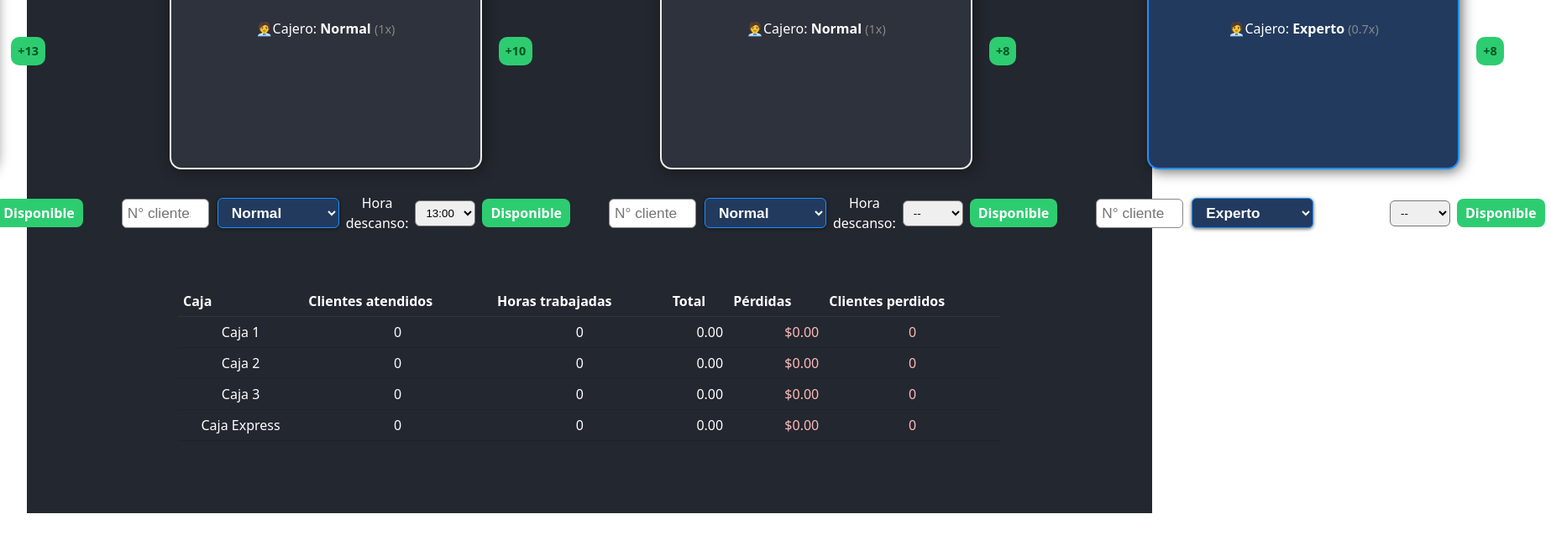
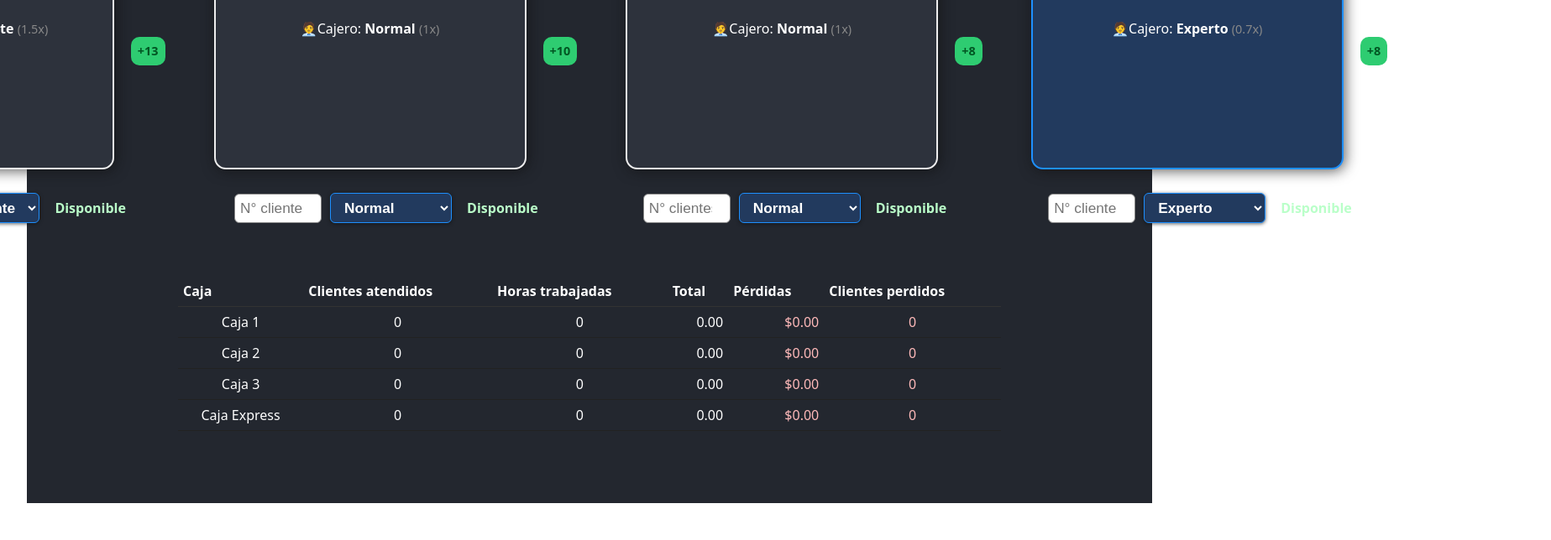
Before and after one commit to Miguelin04/Simulacion, a React app in the folder frontend/: page / in a window 1280 px wide. Shown: the part 487-1131 px from the top of the page at 84% size, 1847 px wide, since content can reach past the window. Built offline with nearby package versions, Linux system fonts and the light colour scheme; the HTML template or start-up script is replaced by a standard one.

Commit message:
Cambio en el descanso de los cajeros

```diff
--- a/frontend/src/App.jsx
+++ b/frontend/src/App.jsx
@@ -409,13 +409,20 @@ function App() {
 
   const handleSelectHour = (h) => {
     setSelectedHour(h);
-    // Si hora pico: reactivar todas (comportamiento previo)
-    if (h >= 12 && h <= 14) {
-      wakeBoxesIfPeak(h);
+    // Nueva regla de descansos automáticos:
+    // - Si selecciona 12:00 => Caja 2 y todas las cajas adicionales (índice >=1) descansan (12-13).
+    // - Si selecciona 13:00 => Caja 1 y Caja Express descansan (13-14).
+    // - Otras horas => ninguna caja en descanso automático.
+    if (h === 12) {
+      setCajas(prev => prev.map((c, idx) => ({ ...c, descansando: idx >= 1 })));
+      setCajaExpress(prev => prev ? { ...prev, descansando: false } : prev);
+    } else if (h === 13) {
+      setCajas(prev => prev.map((c, idx) => ({ ...c, descansando: idx === 0 })));
+      setCajaExpress(prev => prev ? { ...prev, descansando: true } : prev);
     } else {
-      // aplicar descansos automáticos según `descansoHora` de cada caja
-      setCajas(prev => prev.map(c => ({ ...c, descansando: c.descansoHora !== null && c.descansoHora === h })));
-      setCajaExpress(prev => prev ? { ...prev, descansando: (prev.descansoHora !== null && prev.descansoHora === h) } : prev);
+      // no descansos automáticos fuera de las horas 12/13
+      setCajas(prev => prev.map(c => ({ ...c, descansando: false })));
+      setCajaExpress(prev => prev ? { ...prev, descansando: false } : prev);
     }
   };
 
@@ -933,26 +940,9 @@ function App() {
                       <option value="Principiante">Principiante</option>
                       <option value="Experto">Experto</option>
                     </select>
-                    <label style={{color:'#fff'}}>Hora descanso:</label>
-                    <select value={caja.descansoHora === null ? '' : caja.descansoHora} onChange={e => handleSetDescansoHora(caja.nombre, e.target.value === '' ? null : Number(e.target.value))} style={{padding: '6px 8px', borderRadius: 6}}>
-                      <option value="">--</option>
-                      {Array.from({length:13},(_,i)=>i+8).map(h => <option key={h} value={h}>{h}:00</option>)}
-                    </select>
-                    <button
-                      onClick={() => handleToggleDescanso(caja.nombre, !caja.descansando)}
-                      style={{
-                        padding: '6px 10px',
-                        borderRadius: 8,
-                        border: 'none',
-                        cursor: 'pointer',
-                        background: caja.descansando ? '#ff5555' : '#2ecc71',
-                        color: '#fff',
-                        fontWeight: 'bold'
-                      }}
-                      title={caja.descansando ? 'Caja en descanso (clic para activar)' : 'Caja activa (clic para poner en descanso)'}
-                    >
+                    <div style={{padding: '6px 10px', borderRadius: 8, fontWeight:'bold', color: caja.descansando ? '#ffbaba' : '#baffc9', background: caja.descansando ? '#33111144' : 'transparent'}}>
                       {caja.descansando ? 'Descansando' : 'Disponible'}
-                    </button>
+                    </div>
                   </div>
                 </div>
               );
@@ -998,28 +988,9 @@ function App() {
                     <option value="Principiante">Principiante</option>
                     <option value="Experto">Experto</option>
                   </select>
-                  <label style={{color:'#fff'}}>Hora descanso:</label>
-                  <select value={cajaExpress.descansoHora === null ? '' : cajaExpress.descansoHora} onChange={e => handleSetDescansoHora(cajaExpress.nombre, e.target.value === '' ? null : Number(e.target.value))} style={{padding: '6px 8px', borderRadius: 6}}>
-                    <option value="">--</option>
-                    {Array.from({length:13},(_,i)=>i+8).map(h => <option key={h} value={h}>{h}:00</option>)}
-                  </select>
-                  <label style={{color:'#fff', display:'flex', alignItems:'center', gap:6}}>
-                    <button
-                      onClick={() => handleToggleDescanso(cajaExpress.nombre, !cajaExpress.descansando)}
-                      style={{
-                        padding: '6px 10px',
-                        borderRadius: 8,
-                        border: 'none',
-                        cursor: 'pointer',
-                        background: cajaExpress.descansando ? '#ff5555' : '#2ecc71',
-                        color: '#fff',
-                        fontWeight: 'bold'
-                      }}
-                      title={cajaExpress.descansando ? 'Caja Express en descanso (clic para activar)' : 'Caja Express activa (clic para poner en descanso)'}
-                    >
-                      {cajaExpress.descansando ? 'Descansando' : 'Disponible'}
-                    </button>
-                  </label>
+                  <div style={{padding: '6px 10px', borderRadius: 8, fontWeight:'bold', color: cajaExpress.descansando ? '#ffbaba' : '#baffc9', background: cajaExpress.descansando ? '#33111144' : 'transparent'}}>
+                    {cajaExpress.descansando ? 'Descansando' : 'Disponible'}
+                  </div>
                 </div>
               </div>
             )}
```
